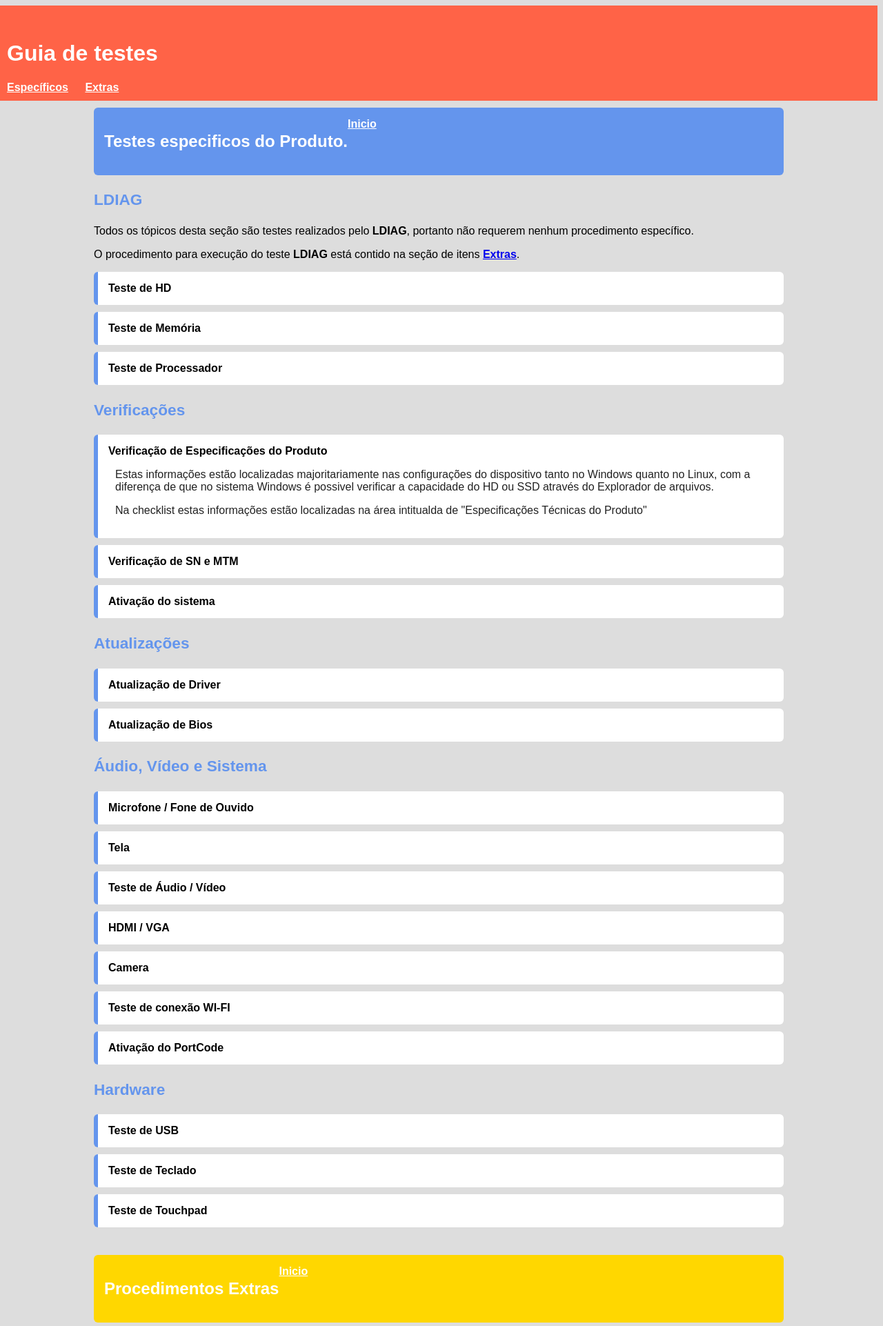
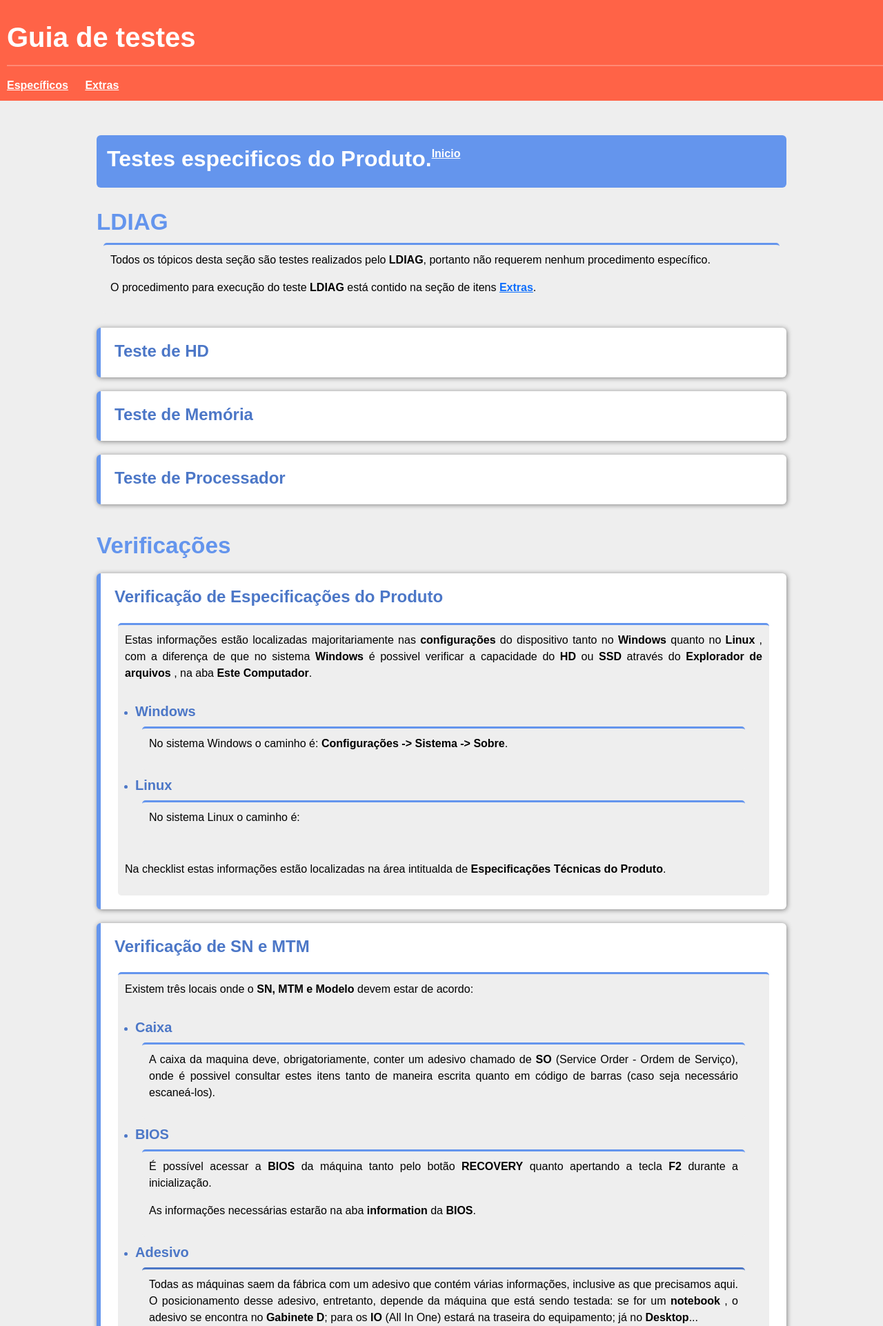
Before and after one commit to AlexsanderKevin/procedure-documentation-system, a PHP site: page / in a window 1280 px wide. Shown: the top 1922 px of the page at 69% size. Run offline with PHP 8.4, Linux system fonts and the light colour scheme.

Commit message:
conteudo até item #005

```diff
--- a/index.html
+++ b/index.html
@@ -4,6 +4,10 @@
     <title>Guia de Testes LENOVO</title>
     <meta charset="utf-8">
 
+    <!-- Bootstrap -->
+    <link href="https://cdn.jsdelivr.net/npm/bootstrap@5.1.3/dist/css/bootstrap.min.css" rel="stylesheet" integrity="sha384-1BmE4kWBq78iYhFldvKuhfTAU6auU8tT94WrHftjDbrCEXSU1oBoqyl2QvZ6jIW3" crossorigin="anonymous">
+
+    <!-- external CSS -->
     <link rel = "stylesheet" type = "text/css" href = "main/css/main.css">
     <link rel = "stylesheet" type = "text/css" href = "main/css/item.css">
 
@@ -15,6 +19,7 @@
 
         <nav id = "menu">
             <ul >
+                <hr style="color: #fff; height: 2px;">
                 <li><a class = "whiteAnchor" href = "#especificos">Específicos</a></li>
                 <li><a class = "whiteAnchor" href = "#extras">Extras</a></li>
             </ul>
@@ -28,58 +33,121 @@
             <a href ="#home" class = "whiteAnchor">Inicio</a>
         </div>
             <ul>
-                <div> <!-- testes atrelados ao LDIAG -->
+                <div class="itemSection"> <!-- testes atrelados ao LDIAG -->
                     <h3 class = "checklistItemH3">LDIAG</h3>
-                    <p>Todos os tópicos desta seção são testes realizados pelo <strong>LDIAG</strong>, portanto não requerem nenhum procedimento específico.</p>
-                    <p>O procedimento para execução do teste <strong>LDIAG</strong> está contido na seção de itens <strong><a href = "#extras">Extras</a></strong>.</p>
 
-                    <li class = "checklistItem" ><h4>Teste de HD</h4></li>
-                    <li class = "checklistItem" ><h4>Teste de Memória</h4></li>
-                    <li class = "checklistItem" ><h4>Teste de Processador</h4></li>
+                    <div class="itemContent checklist">
+                        <p>Todos os tópicos desta seção são testes realizados pelo <strong>LDIAG</strong>, portanto não requerem nenhum procedimento específico.</p>
+                        <p>O procedimento para execução do teste <strong>LDIAG</strong> está contido na seção de itens <strong><a href = "#extras">Extras</a></strong>.</p>
+                    </div>
+
+<!--#region 001 -->
+                    <li class = "checklist itemList" id="001"><h4>Teste de HD</h4></li>
+<!-- #endregion-->
+<!--#region 002 -->
+                    <li class = "checklist itemList" id="002"><h4>Teste de Memória</h4></li>
+<!--#endregion-->
+<!--#region 003 -->
+                    <li class = "checklist itemList" id="003"><h4>Teste de Processador</h4></li>
+<!--#endregion-->
                 </div>
 
-                <div> <!-- Verificação de informções do produto -->
+                <!-- Verificação de informções do produto -->
+                <div class="itemSection">
                     <h3 class = "checklistItemH3">Verificações</h3>
+<!--#region 004 verificação de especificações do produto-->
+                    <li class = "checklist itemList" id="004">
+                        <div class = "itemHeader">
+                          <h4>Verificação de Especificações do Produto</h4>
+                        </div>
+                    	<div class = "itemContent checklist">
+                            <p>Estas informações estão localizadas majoritariamente nas <strong>configurações</strong>  do dispositivo tanto no <strong>Windows</strong>  quanto no <strong>Linux</strong> , com a diferença de que no sistema <strong>Windows</strong>  é possivel verificar a capacidade do <strong>HD</strong>  ou <strong>SSD</strong>  através do <strong>Explorador de arquivos</strong> , na aba <strong>Este Computador</strong>.</p>
 
-                    <li class = "checklistItem">
-                         <div class = "itemHeader">
-                          <h4>Verificação de Especificações do Produto</h4>
-                         </div>
-                    	<div class = "itemContent">
-                          <p>Estas informações estão localizadas majoritariamente nas configurações do dispositivo tanto no Windows quanto no Linux, com a diferença de que no sistema Windows é possivel verificar a capacidade do HD ou SSD através do Explorador de arquivos.</p>
+                            <ul class="subUl">
+                                <li>
+                                    <h5>Windows</h5>
+                                    <div class="itemContent checklist">
+                                        <p>No sistema Windows o caminho é: <strong>Configurações -> Sistema -> Sobre</strong>.</p>
+                                    </div>
+                                </li>
+                                <li>
+                                    <h5>Linux</h5>
+                                    <div class="itemContent checklist">
+                                        <p>No sistema Linux o caminho é:</p>
+                                    </div>
+                                </li>
+                            </ul>
 
-                        	<p>Na checklist estas informações estão localizadas na área intitualda de "Especificações Técnicas do Produto"</p>
+                        	<p>Na checklist estas informações estão localizadas na área intitualda de <strong>Especificações Técnicas do Produto</strong>.</p>
                         </div>
                     </li>
-                    <li class = "checklistItem"><h4>Verificação de SN e MTM</h4></li>
-                    <li class = "checklistItem"><h4>Ativação do sistema</h4></li>
+<!--#endregion-->
+<!--#region 005 verificação de SN e MTM-->
+                    <li class = "checklist itemList" id="005">
+                        <div class="itemHeader">
+                            <h4>Verificação de SN e MTM</h4>
+                        </div>
+
+                        <div class="itemContent checklist">
+                            <p>Existem três locais onde o <strong>SN, MTM e Modelo</strong>  devem estar de acordo:</p>
+                            <ul class="subUl">
+                                <li>
+                                    <h5>Caixa</h5>
+                                    <div class="itemContent checklist">
+                                        <p>A caixa da maquina deve, obrigatoriamente, conter um adesivo chamado de <strong>SO</strong>  (Service Order - Ordem de Serviço), onde é possivel consultar estes itens tanto de maneira escrita quanto em código de barras (caso seja necessário escaneá-los).</p>
+                                    </div>
+                                </li>
+                                <li>
+                                    <h5>BIOS</h5>
+                                    <div class="itemContent checklist">
+                                        <p>É possível acessar a <strong>BIOS</strong>  da máquina tanto pelo botão <strong>RECOVERY</strong> quanto apertando a tecla <strong>F2</strong> durante a inicialização.</p>
+                                        <p>As informações necessárias estarão na aba <strong>information</strong> da <strong>BIOS</strong>.</p>
+                                    </div>
+                                </li>
+                                <li>
+                                    <h5>Adesivo</h5>
+                                    <div class="itemContent">
+                                        <p>Todas as máquinas saem da fábrica com um adesivo que contém várias informações, inclusive as que precisamos aqui. O posicionamento desse adesivo, entretanto, depende da máquina que está sendo testada: se for um <strong>notebook</strong> , o adesivo se encontra no <Strong>Gabinete D</Strong>; para os <strong>IO</strong> (All In One) estará na traseira do equipamento; já no <strong>Desktop</strong>...</p>
+                                    </div>
+                                </li>
+                            </ul>
+                        </div>
+
+                    </li>
+<!--#endregion-->
+<!--#region 006 -->
+                    <li class = "checklist itemList" id="006"><h4>Ativação do sistema</h4></li>
+<!--#endregion-->
                 </div>
 
-                <div> <!-- Atualizações -->
+                <div class="itemSection"> <!-- Atualizações -->
                     <h3 class = "checklistItemH3">Atualizações</h3>
-
-                    <li class = "checklistItem"><h4>Atualização de Driver</h4></li>
-                    <li class = "checklistItem"><h4>Atualização de Bios</h4></li>
+<!--#region 007 -->
+                    <li class = "checklist itemList" id="007"><h4>Atualização de Driver</h4></li>
+<!--#endregion-->
+<!--#region 008 -->
+                    <li class = "checklist itemList" id="008"><h4>Atualização de Bios</h4></li>
+<!--#endregion-->
                 </div>
 
-                <div> <!-- Áudio, Vídeo e Sistema -->
+                <div class="itemSection"> <!-- Áudio, Vídeo e Sistema -->
                     <h3 class = "checklistItemH3">Áudio, Vídeo e Sistema</h3>
 
-                    <li class = "checklistItem"><h4>Microfone / Fone de Ouvido</h4></li>
-                    <li class = "checklistItem"><h4>Tela</h4></li>
-                    <li class = "checklistItem"><h4>Teste de Áudio / Vídeo</h4></li>
-                    <li class = "checklistItem"><h4>HDMI / VGA</h4></li>
-                    <li class = "checklistItem"><h4>Camera</h4></li>
-                    <li class = "checklistItem"><h4>Teste de conexão WI-FI</h4></li>
-                    <li class = "checklistItem"><h4>Ativação do PortCode</h4></li>
+                    <li class = "checklist itemList" id="009"><h4>Microfone / Fone de Ouvido</h4></li>
+                    <li class = "checklist itemList" id="010"><h4>Tela</h4></li>
+                    <li class = "checklist itemList"><h4>Teste de Áudio / Vídeo</h4></li>
+                    <li class = "checklist itemList"><h4>HDMI / VGA</h4></li>
+                    <li class = "checklist itemList"><h4>Camera</h4></li>
+                    <li class = "checklist itemList"><h4>Teste de conexão WI-FI</h4></li>
+                    <li class = "checklist itemList"><h4>Ativação do PortCode</h4></li>
                 </div>
 
-                <div><!-- hardware -->
+                <div class="itemSection"><!-- hardware -->
                     <h3 class = "checklistItemH3">Hardware</h3>
 
-                    <li class = "checklistItem"><h4>Teste de USB</h4></li>
-                    <li class = "checklistItem"><h4>Teste de Teclado</h4></li>
-                    <li class = "checklistItem"><h4>Teste de Touchpad</h4></li>
+                    <li class = "checklist itemList"><h4>Teste de USB</h4></li>
+                    <li class = "checklist itemList"><h4>Teste de Teclado</h4></li>
+                    <li class = "checklist itemList"><h4>Teste de Touchpad</h4></li>
                 </div>
             </ul>
         </section>
@@ -90,20 +158,21 @@
                 <a href ="#home" class = "whiteAnchor">Inicio</a>
             </div>
             <ul>
-                <li class = "extraItem"><h4>Teste LDIAG</h4></li>
-                <li class = "extraItem"><h4>Gravação das informações da Placa-Mãe</h4></li>
-                <li class = "extraItem"><h4>Inserção de DPK</h4></li>
-                <li class = "extraItem"><h4>Desinstalação de Anti-Virus</h4></li>
-                <li class = "extraItem"><h4>Instalação do Lenovo UTILITY</h4></li>
-                <li class = "extraItem"><h4>Quebra de Senha</h4></li>
-                <li class = "extraItem"><h4>Desativar Administrador</h4></li>
-                <li class = "extraItem"><h4>Entrar em Outro Dominio</h4></li>
-                <li class = "extraItem"><h4>Criar Usuário</h4></li>
-                <li class = "extraItem"><h4>Excluir Usuário</h4></li>
+                <li class = "extra itemList"><h4>Teste LDIAG</h4></li>
+                <li class = "extra itemList"><h4>Gravação das informações da Placa-Mãe</h4></li>
+                <li class = "extra itemList"><h4>Inserção de DPK</h4></li>
+                <li class = "extra itemList"><h4>Desinstalação de Anti-Virus</h4></li>
+                <li class = "extra itemList"><h4>Instalação do Lenovo UTILITY</h4></li>
+                <li class = "extra itemList"><h4>Quebra de Senha</h4></li>
+                <li class = "extra itemList"><h4>Desativar Administrador</h4></li>
+                <li class = "extra itemList"><h4>Entrar em Outro Dominio</h4></li>
+                <li class = "extra itemList"><h4>Criar Usuário</h4></li>
+                <li class = "extra itemList"><h4>Excluir Usuário</h4></li>
             </ul>
         </section>
     </section>
 
+    <script src="https://cdn.jsdelivr.net/npm/bootstrap@5.1.3/dist/js/bootstrap.bundle.min.js" integrity="sha384-ka7Sk0Gln4gmtz2MlQnikT1wXgYsOg+OMhuP+IlRH9sENBO0LRn5q+8nbTov4+1p" crossorigin="anonymous"></script>
     <script>
     	document.querySelector(".itemContent").style.display = "";
     </script>
--- a/main/css/item.css
+++ b/main/css/item.css
@@ -1,34 +1,58 @@
 /* estilo do itens */
-section li{
+
+section{
+    padding-top: 20px;
+}
+
+.itemList{
     background-color: #fff;
     padding: 15px;
-    margin-top: 10px;
-    margin-bottom: 10px;
+    padding-bottom: 10px;
+    margin-top: 20px;
+    margin-bottom: 20px;
     border-radius: 6px;
     border-width: 0px 0px 0px 6px;
     border-style: solid;
-
+        box-shadow: 1px 1px 7px gray;
 }
-section li:hover{
-    box-shadow: 1px 1px 7px gray;
+.itemList:hover{
 }
 
 h4{
-    padding: 5;
-    margin: 0;
+    padding: 5px;
+}
+
+h3{
+    font-size:25pt;
+}
+
+h1, h2, h3, h4, h5{
     font-weight:bold;
-}
-h3{
-    font-size: 17pt;
 }
 
 .itemHeader{
     display: inline-block;
 }
 
+.itemSection{
+    padding-top: 20px;
+}
+
+.itemContent{
+    padding-right: 30px;
+    padding-left: 30px;
+    padding: 10px;
+    border-width: 3px 0px 0px 0px;
+    border-style: solid;
+    border-radius: 5px;
+    background-color: #eee;
+    margin: 10px;
+}
+
 /* checklist */
-.checklistItem{
+.checklist{
     border-color: #6495ED;
+    color: #4c77c7;
 
 }
 .checklistItemH3{
@@ -45,7 +69,7 @@
 }
 
 /*extras*/
-.extraItem{
+.extra{
     border-color: #FFD700;
 }
 .extraItemH3{
@@ -60,9 +84,3 @@
     border-radius: 6px;
     display: flex;
 }
-
-ul{
-list-style: none;
-margin:0px;
-padding: 0px;
-}
--- a/main/css/main.css
+++ b/main/css/main.css
@@ -1,6 +1,6 @@
 body{
     margin-left:0px;
-    background-color: #DDD;
+    background-color: #eee;
     font-family: Arial, sans-serif;
 }
 
@@ -13,6 +13,21 @@
     margin-bottom: 40px;
 }
 
+p{
+    text-align: justify;
+    color: black;
+}
+
+ul{
+    list-style: none;
+    margin:0px;
+    padding: 0px;
+    }
+
+.subUl{
+    list-style: disc;
+    padding: 15px;
+}
 /* cabeçalho */
     .header{
         background-color: #FF6347;
@@ -32,8 +47,3 @@
         color: #fff;
         font-weight: bold;
     }
-
-    .itemContent{
-        color: #222;
-        padding-left: 10px;
-    }
```
Also changed, not shown: 1 other file.
